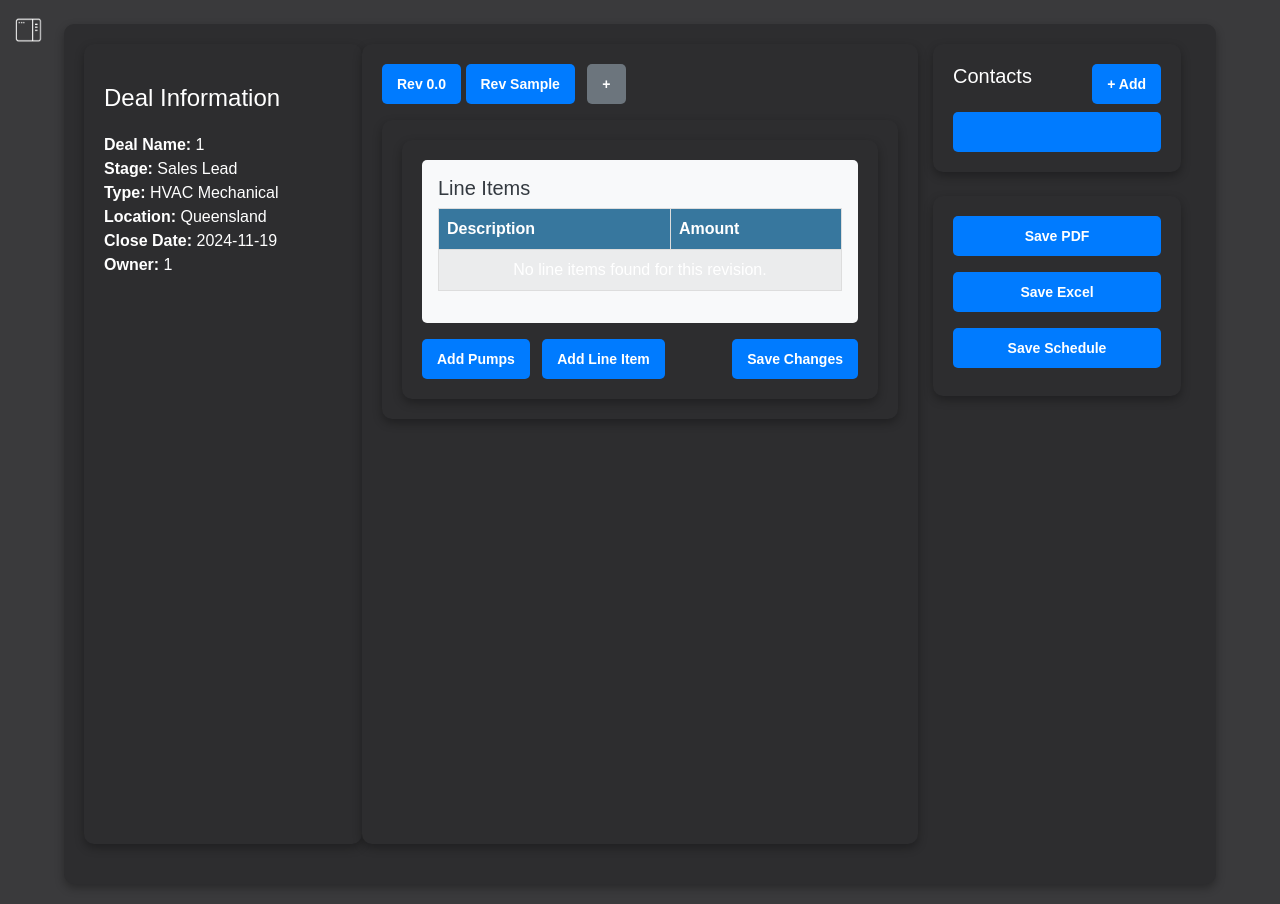
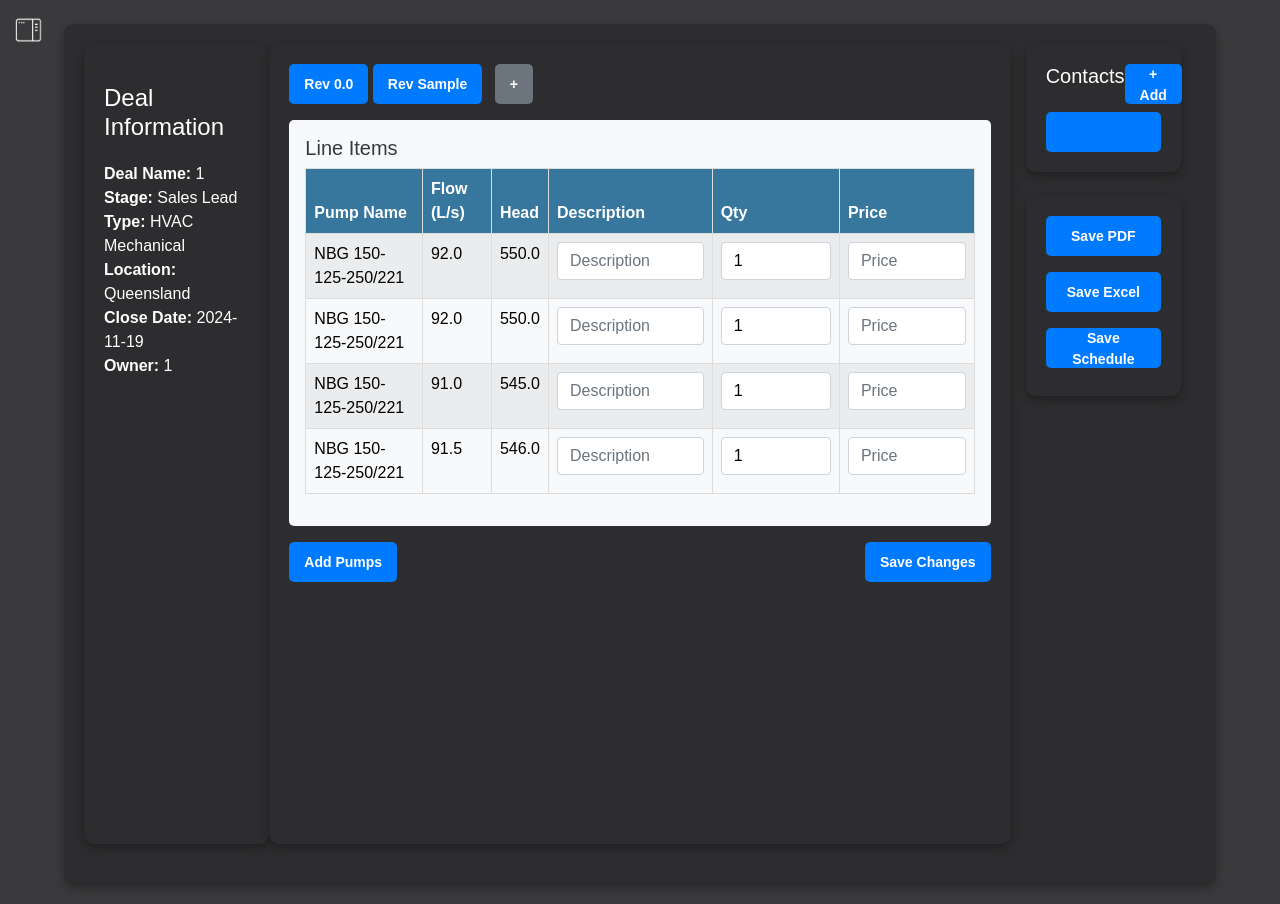
Before and after one commit to odayton/RBM-Tender-App, a Flask app: page /quotes/deals/1 in a window 1280 px wide. Shown: the part 56-960 px from the top of the page. Run offline with Flask 2, Linux system fonts and the light colour scheme; data comes from the database, SQL or seed files in the repository; tables that the repository leaves empty hold one stand-in row (values such as "Sample post"); some libraries are stand-ins or nearby versions.

Commit message:
Add pumps to deal working

```diff
--- a/app/blueprints/quotes.py
+++ b/app/blueprints/quotes.py
@@ -2,7 +2,7 @@ from flask import Blueprint, render_template, request, redirect, url_for, flash,
 from app.utils.db_utils.db_deals import insert_deal, fetch_all_deals, update_deal_stage_in_db, fetch_deal_by_id, fetch_revisions_by_deal_id
 from app.utils.db_utils.db_contacts import fetch_all_contacts, add_contact_to_deal
 from app.utils.db_utils.db_companies import fetch_all_companies, add_company_to_deal
-from app.utils.db_utils.db_line_items import insert_line_item
+from app.utils.db_utils.db_line_items import insert_line_item, fetch_line_items_by_deal_id
 from app.utils.db_utils.db_deal_owners import fetch_all_deal_owners
 from app.utils.db_utils.db_connection import get_db_connection
 from app.blueprints.forms import DealForm
@@ -99,12 +99,21 @@ def view_deal(deal_id):
     # Fetch revisions for the deal
     revisions = fetch_revisions_by_deal_id(deal_id) or []  # Ensure we pass an empty list if no revisions
 
+    # Fetch line items for the deal
+    conn = get_db_connection()
+    cursor = conn.cursor()
+    cursor.execute("SELECT * FROM LineItems WHERE deal_id = ?", (deal_id,))
+    line_items = cursor.fetchall()
+    cursor.close()
+    conn.close()
+
     return render_template(
         'quote/individual_deal_page.html',
         deal=deal,
         all_contacts=contacts,
         all_companies=companies,
-        revisions=revisions
+        revisions=revisions,
+        line_items=line_items  # Pass the line items to the template
     )
 #endregion
 
@@ -188,3 +197,44 @@ def get_deal_stats():
 
     return total_deal_amount, avg_deal_amount, quotes_mtd, quotes_last_month, avg_deal_age
 #endregion
+
+#region "Add Pumps to Quote"
+@quotes_bp.route('/deals/<int:deal_id>/add_pump', methods=['GET'])
+def add_pump_to_deal(deal_id):
+    # Extract pump data from the URL parameters
+    sku = request.args.get('sku')
+    flow = request.args.get('flow')
+    head = request.args.get('head')
+
+    # Fetch pump name based on SKU from the database
+    conn = get_db_connection()
+    cursor = conn.cursor()
+    cursor.execute("SELECT name FROM GeneralPumpDetails WHERE sku = ?", (sku,))
+    pump_name = cursor.fetchone()
+    cursor.close()
+    conn.close()
+
+    if pump_name is None:
+        flash('Pump not found.', 'danger')
+        return redirect(url_for('quotes.view_deal', deal_id=deal_id))
+
+    # Create a line item for this pump using the flow and head from the form
+    pump_data = {
+        'deal_id': deal_id,
+        'entity_type': 'pump',
+        'entity_id': sku,
+        'pump_name': pump_name[0],  # Use the fetched pump name
+        'flow': flow,  # Use flow from the search form
+        'head': head,  # Use head from the search form
+        'description': '',
+        'amount': 0,
+        'created_at': datetime.now().strftime('%Y-%m-%d'),
+        'updated_at': datetime.now().strftime('%Y-%m-%d')
+    }
+
+    insert_line_item(pump_data)
+
+    # Redirect back to the deal page after adding the pump
+    return redirect(url_for('quotes.view_deal', deal_id=deal_id))
+
+#endregion
--- a/app/static/css/styles.css
+++ b/app/static/css/styles.css
@@ -399,3 +399,18 @@ h2, h4 {
 h4 {
     color: #ffffff !important;  /* Set title text color to white to stand out against dark background */
 }
+
+/* Style for table text inside tbody of the line-items-table */
+#line-items-table tbody tr td {
+    color: black !important; /* Set the text color to black for table cells in tbody */
+}
+
+/* Style for text color inside input fields in the line-items-table */
+#line-items-table tbody input {
+    color: black !important; /* Set the input text color to black */
+}
+
+/* Ensure the background remains white inside the inputs for consistency in the line-items-table */
+#line-items-table tbody input.form-control {
+    background-color: white !important; /* Keep input fields background white */
+}
--- a/app/templates/quote/individual_deal_page.html
+++ b/app/templates/quote/individual_deal_page.html
@@ -8,7 +8,7 @@
 <div class="container-fluid">
     <div class="row">
         <!-- Left Column: Deal Information (Inset Box) -->
-        <div class="col-md-3 p-3 inset-box" style="background-color: #555; color: #fff; min-height: 100vh; border-radius: 10px;">
+        <div class="col-md-2 p-3 inset-box" style="background-color: #555; color: #fff; min-height: 100vh; border-radius: 10px;">
             <h4>Deal Information</h4>
             <ul class="list-unstyled">
                 <li><strong>Deal Name:</strong> {{ deal.name }}</li>
@@ -21,7 +21,7 @@
         </div>
 
         <!-- Middle Column: Revisions and Line Items (Inset Box) -->
-        <div class="col-md-6 p-3 inset-box" style="background-color: #444; color: #fff; min-height: 100vh; border-radius: 10px;">
+        <div class="col-md-8 p-3 inset-box" style="background-color: #444; color: #fff; min-height: 100vh; border-radius: 10px;">
             <!-- Revision Tabs -->
             <div class="mb-3">
                 <button class="btn btn-primary">Rev 0.0</button>
@@ -32,66 +32,65 @@
                 <button class="btn btn-secondary ml-2" onclick="addNewRevision()">+</button>
             </div>
 
-            <!-- Nested Inset Box for Line Items and Actions -->
-            <div class="p-3 inset-box" style="background-color: #555; border-radius: 10px;">
-                <!-- Another Inset Box for Actions and Table -->
-                <div class="p-3 inset-box" style="background-color: #666; border-radius: 10px;">
-                    <!-- Table for Line Items -->
+            <!-- Line Items Table -->
             <div class="bg-light text-dark p-3 mb-3" style="border-radius: 5px;">
                 <h5>Line Items</h5>
-                        <table class="table table-bordered table-striped">
+                <table id="line-items-table" class="table table-bordered table-striped" style="color: black;">
                     <thead>
                         <tr>
+                            <th>Pump Name</th>
+                            <th>Flow (L/s)</th>
+                            <th>Head</th>
                             <th>Description</th>
-                                    <th>Amount</th>
+                            <th>Qty</th>
+                            <th>Price</th>
                         </tr>
                     </thead>
                     <tbody>
-                                {% if revisions %}
-                                    {% for revision in revisions %}
-                                        {% if revision.line_items %}
-                                            {% for item in revision.line_items %}
+                        {% if line_items %}
+                            {% for item in line_items %}
                                 <tr>
-                                                    <td>{{ item.description }}</td>
-                                                    <td>{{ item.amount }}</td>
+                                    <td style="color: black;">{{ item.pump_name }}</td>
+                                    <td style="color: black;">{{ item.flow }}</td>
+                                    <td style="color: black;">{{ item.head }}</td>
+                                    <td>
+                                        <input type="text" class="form-control" name="description_{{ item.id }}" placeholder="Description" style="color: black;">
+                                    </td>
+                                    <td>
+                                        <input type="number" class="form-control" name="qty_{{ item.id }}" value="1" min="1" style="color: black;">
+                                    </td>
+                                    <td>
+                                        <input type="number" class="form-control" name="price_{{ item.id }}" placeholder="Price" style="color: black;">
+                                    </td>
                                 </tr>
                             {% endfor %}
                         {% else %}
                             <tr>
-                                                <td colspan="2" class="text-center">No line items found for this revision.</td>
-                                            </tr>
-                                        {% endif %}
-                                    {% endfor %}
-                                {% else %}
-                                    <tr>
-                                        <td colspan="2" class="text-center">No revisions found for this deal.</td>
+                                <td colspan="6" class="text-center" style="color: black;">No line items found for this deal.</td>
                             </tr>
                         {% endif %}
                     </tbody>
                 </table>
             </div>
 
-                    <!-- Buttons for Adding Items and Save -->
+
+
+            <!-- Add Pumps Button -->
             <div class="d-flex justify-content-between">
-                        <div>
-                            <button class="btn btn-primary">Add Pumps</button>
-                            <button class="btn btn-primary ml-2">Add Line Item</button>
-                        </div>
+                <button class="btn btn-primary" onclick="window.location.href='{{ url_for('pumps.search_pumps', deal_id=deal.id) }}'">
+                    Add Pumps
+                </button>
                 <button class="btn btn-primary">Save Changes</button>
-                    </div>
-                </div>
             </div>
         </div>
 
         <!-- Right Column: Contacts and Actions -->
-        <div class="col-md-3">
+        <div class="col-md-2">
             <!-- Contacts Section (Inset Box) -->
             <div class="p-3 inset-box mb-4" style="background-color: #444; color: #fff; border-radius: 10px;">
                 <div class="d-flex justify-content-between">
                     <h5>Contacts</h5>
-                    <button class="btn btn-primary btn-sm" data-toggle="modal" data-target="#addContactCompanyModal">
-                        + Add
-                    </button>
+                    <button class="btn btn-primary btn-sm" data-toggle="modal" data-target="#addContactCompanyModal">+ Add</button>
                 </div>
                 <button class="btn btn-primary btn-block mt-2">{{ deal.contact_name }}</button>
             </div>
```
Also changed, not shown: app/blueprints/pumps.py (+17 -9 lines), app/templates/pumps/search_pumps.html (+5 -4 lines), app/utils/db_utils/db_line_items.py (+27 -6 lines), instance/RBM_Product.db, 1 other file. Lines whose indentation alone changed are shown as unchanged.
